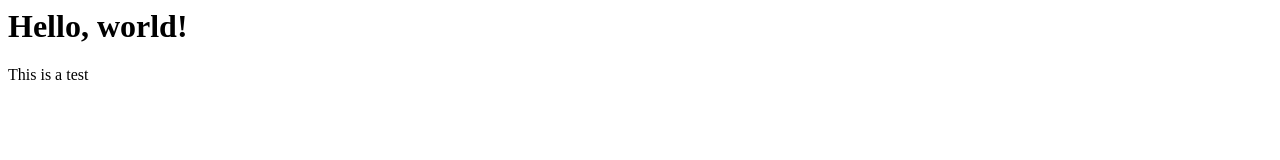
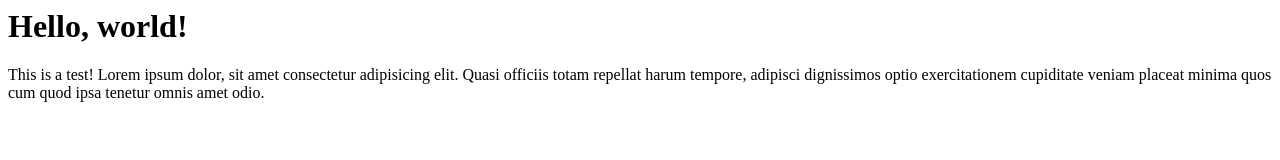
Before and after one commit to pajuaneza/test-repo, a plain HTML site: page index.html in a window 1280 px wide. Drawn offline with Linux system fonts and the light colour scheme.

Commit message:
Add lorem text

```diff
--- a/index.html
+++ b/index.html
@@ -2,7 +2,7 @@
 
 <body>
     <h1>Hello, world!</h1>
-    <p>This is a test</p>
+    <p>This is a test! Lorem ipsum dolor, sit amet consectetur adipisicing elit. Quasi officiis totam repellat harum tempore, adipisci dignissimos optio exercitationem cupiditate veniam placeat minima quos cum quod ipsa tenetur omnis amet odio.</p>
 </body>
 
 </html>
```
